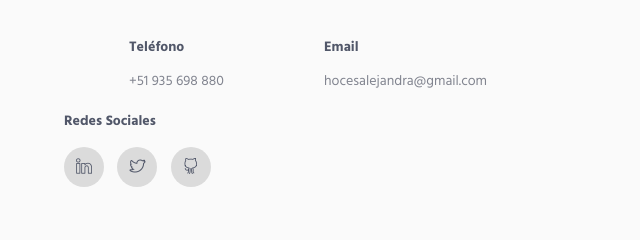
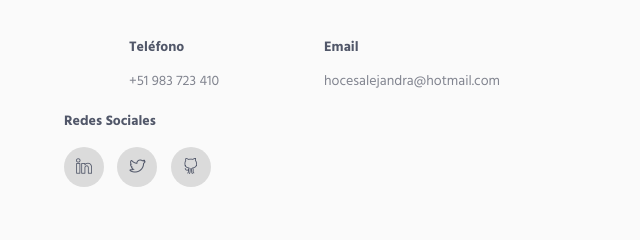
Before and after one commit to alejandraHoces/alejandrahoces, a plain HTML site: page index.html in a window 1280 px wide. Shown: the part 2904-3144 px from the top of the page, 526-1166 px from the left. Drawn offline with Linux system fonts and the light colour scheme; a web font is replaced by a local one.

Commit message:
Update index.html

```diff
--- a/index.html
+++ b/index.html
@@ -505,11 +505,11 @@
                                 </div>
                                 <div class="col-sm-3 col-xs-6 md-margin-b-30">
                                     <h5>Teléfono</h5>
-                                    <a href="">+51 935 698 880</a>
+                                    <a href="">+51 983 723 410</a>
                                 </div>
                                 <div class="col-sm-6 col-xs-12 md-margin-b-30">
                                     <h5>Email</h5>
-                                    <a href="mailto:#">hocesalejandra@gmail.com</a>
+                                    <a href="mailto:#">hocesalejandra@hotmail.com</a>
                                 </div>
                             </div>
                             <div class="row">
```
